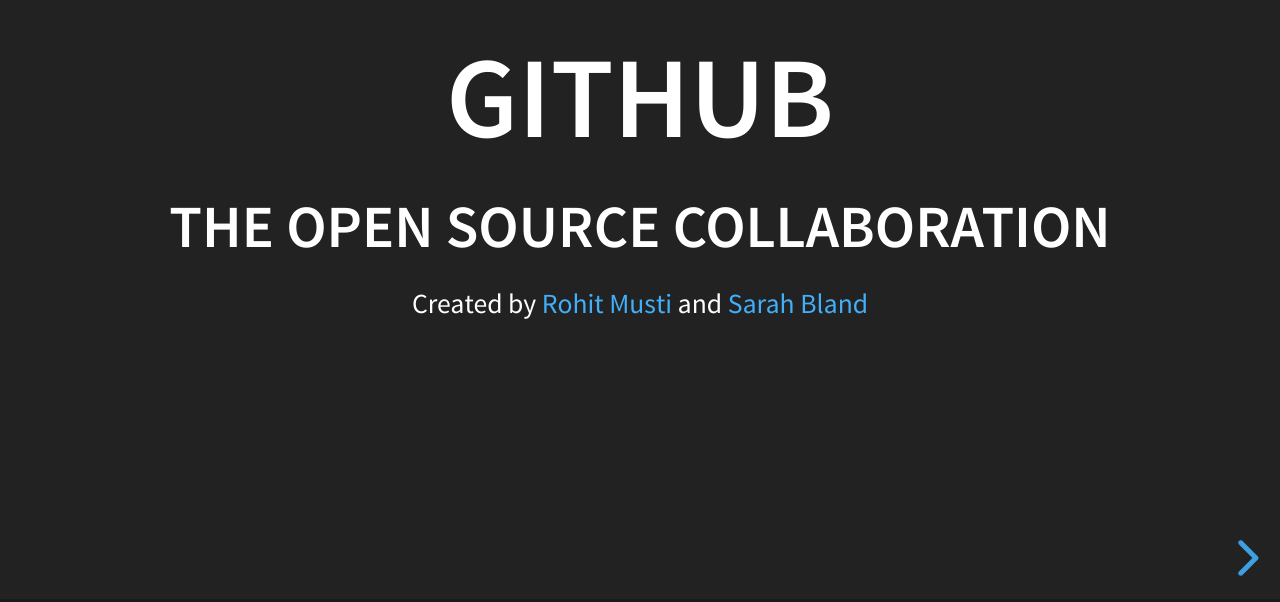
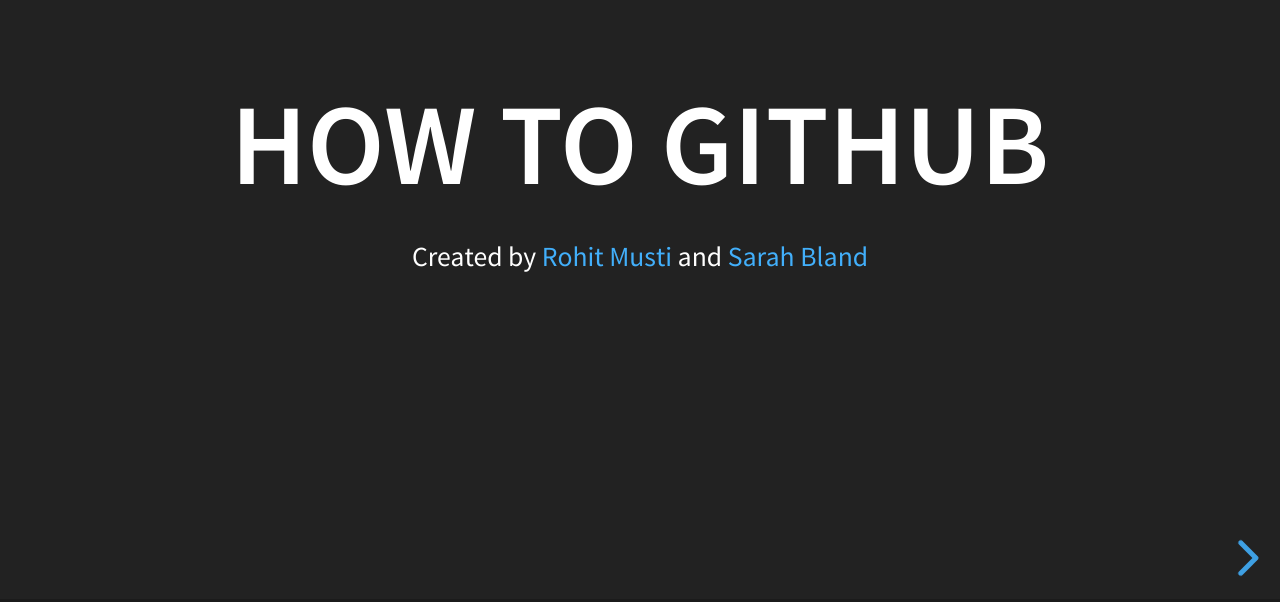
Before and after one commit to sarahbland7/githubMerging, a website: page index.html in a window 1280 px wide. Shown: the part 198-800 px from the top of the page. Drawn offline with Linux system fonts and the light colour scheme.

Commit message:
Changed the title slide

```diff
--- a/index.html
+++ b/index.html
@@ -25,8 +25,7 @@
 		<div class="reveal">
 			<div class="slides">
 				<section>
-					<h1>Github</h1>
-					<h3>The Open Source Collaboration</h3>
+					<h1>How To Github</h1>
 					<p>
 						<small>Created by <a href="https://rohitmusti.github.io/">Rohit Musti</a> and <a href="https://github.com/sarahbland7">Sarah Bland</a></small>
 					</p>
```
